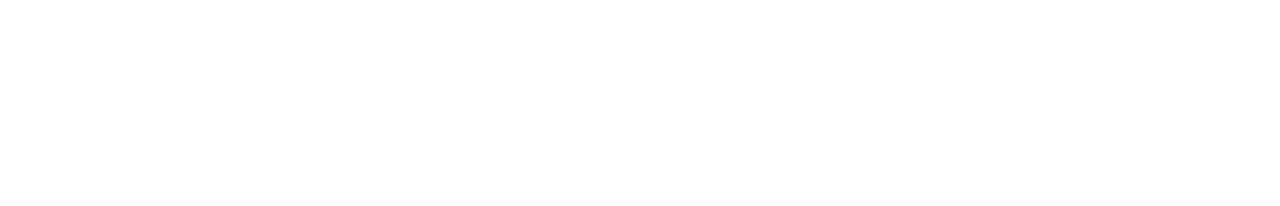
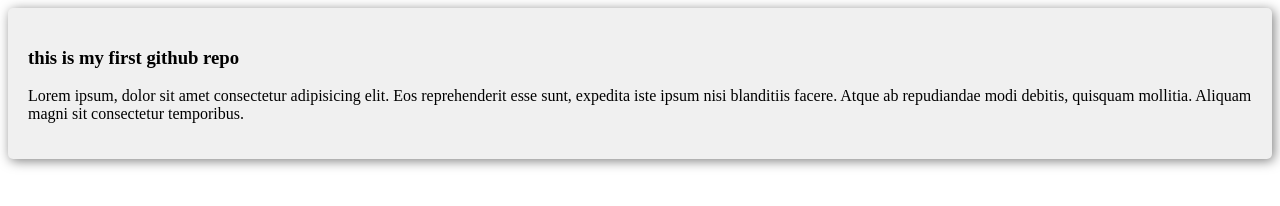
Before and after one commit to Moazzem-Hossain-Sowrov/My-first-github-repo, a plain HTML site: page index.html in a window 1280 px wide. Drawn offline with Linux system fonts and the light colour scheme.

Commit message:
added the first code

```diff
--- a/index.html
+++ b/index.html
@@ -3,9 +3,16 @@
 <head>
    <meta charset="UTF-8">
    <meta name="viewport" content="width=device-width, initial-scale=1.0">
-   <title>Document</title>
+   <link rel="stylesheet" href="styles/style.css">
+   <title>my first github repo</title>
+
 </head>
 <body>
-
+   <div>
+      <h3>
+         this is my first github repo
+      </h3>
+      <p>Lorem ipsum, dolor sit amet consectetur adipisicing elit. Eos reprehenderit esse sunt, expedita iste ipsum nisi blanditiis facere. Atque ab repudiandae modi debitis, quisquam mollitia. Aliquam magni sit consectetur temporibus.</p>
+   </div>
 </body>
 </html>
--- /dev/null
+++ b/styles/style.css
@@ -0,0 +1,6 @@
+div{
+      background-color: #f0f0f0;
+      padding: 20px;
+      border-radius: 5px;
+      box-shadow: 2px 2px 12px rgba(0,0,0,0.5);
+}
```
